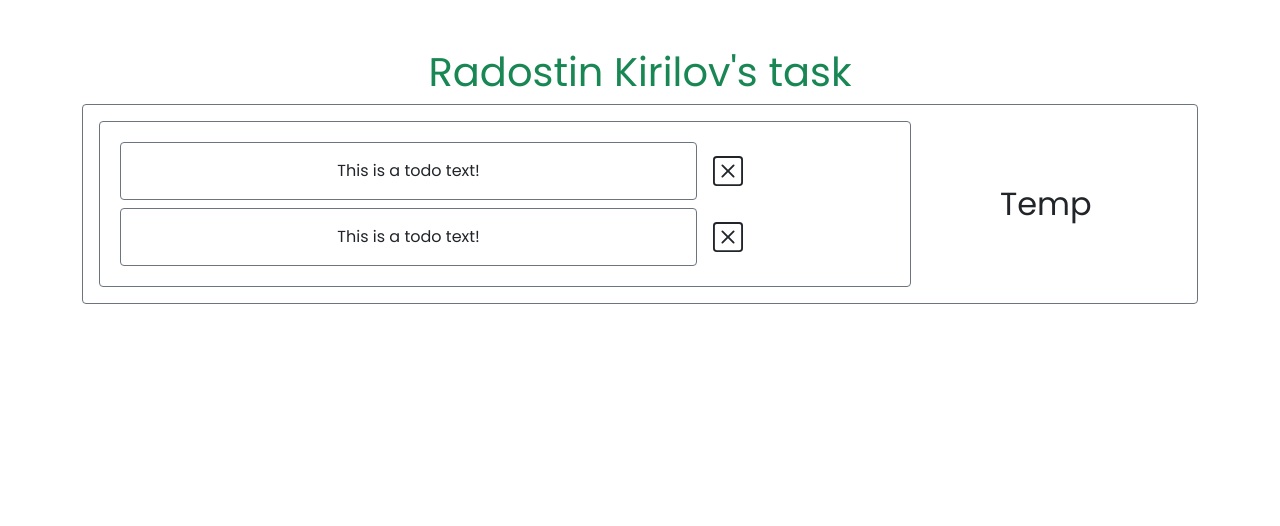
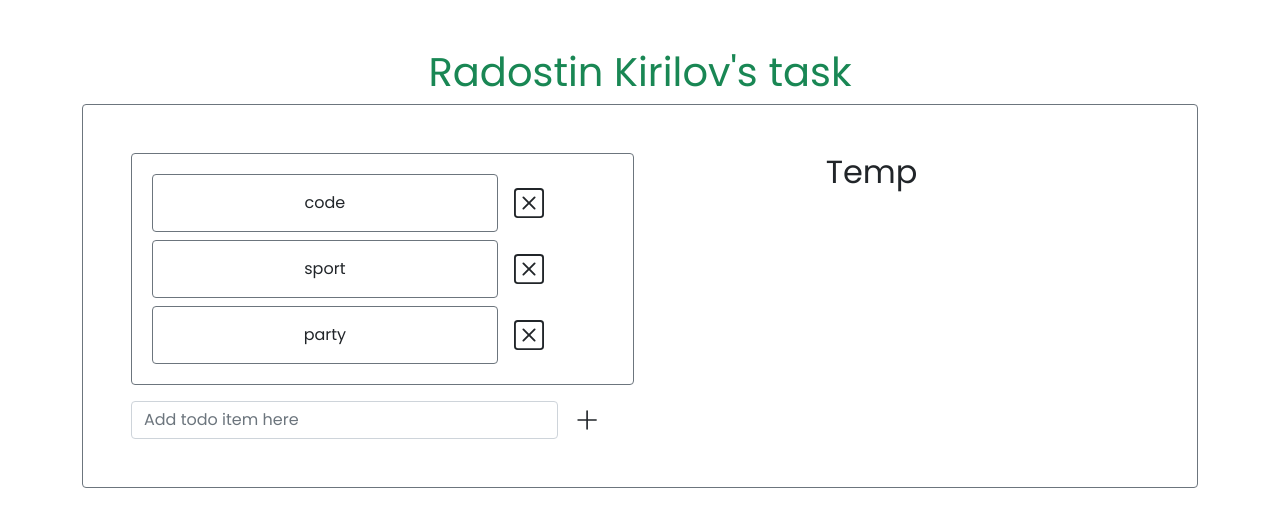
Before and after one commit to radooy/todo-app, a React (Create React App) app: page / in a window 1280 px wide. Shown: the top 526 px of the page. Built offline with nearby package versions, Linux system fonts and the light colour scheme.

Commit message:
Remove and add todo functionality added

```diff
--- a/src/components/MainContent/MainContent.jsx
+++ b/src/components/MainContent/MainContent.jsx
@@ -1,12 +1,35 @@
-import { Container } from "react-bootstrap";
+import { useState } from "react";
+import { Col, Container, Row } from "react-bootstrap";
 import TodoItems from "../TodoItems/TodoItems";
 import TemperatureViewer from "../TemperatureViewer/TemperatureViewer";
+import TodoInput from "../TodoInput/TodoInput";
 
 const MainContent = () => {
+    const [todos, setTodos] = useState([
+        { id: "1", text: "code" },
+        { id: "2", text: "sport" },
+        { id: "3", text: "party" }
+    ]);
+
+    const removeTodo = (id) => {
+        const todosAfterRemove = todos.filter(td => td.id !== id);
+        setTodos(todosAfterRemove);
+    }
+
+    const addTodo = (todo) => {
+        setTodos([...todos, todo]);
+    }
     return (
-        <Container className="d-flex border border-secondary rounded p-3">
-            <TodoItems />
-            <TemperatureViewer />
+        <Container className="border border-secondary rounded p-5">
+            <Row className="mb-3">
+                <Col lg="8">
+                    <TodoItems todos={todos} removeTodo={removeTodo} />
+                </Col>
+                <Col lg="4">
+                    <TemperatureViewer />
+                </Col>
+            </Row>
+            <TodoInput addTodo={addTodo} />
         </Container>
     )
 }
--- a/src/components/TemperatureViewer/TemperatureViewer.jsx
+++ b/src/components/TemperatureViewer/TemperatureViewer.jsx
@@ -1,7 +1,7 @@
 
 const TemperatureViewer = () => {
     return (
-        <h2 className="m-auto text-center">Temp</h2>
+        <h2 className="m-auto text-left">Temp</h2>
     )
 }
 
--- /dev/null
+++ b/src/components/TodoInput/TodoInput.jsx
@@ -0,0 +1,33 @@
+import { useState } from "react";
+import { Row, Col, Form } from "react-bootstrap";
+import { BsPlusLg } from 'react-icons/bs';
+import { v4 as uuidv4 } from 'uuid';
+
+const TodoInput = ({ addTodo }) => {
+    const [todo, setTodo] = useState({ id: '', text: '' });
+
+    const handleChange = (e) => {
+        setTodo((prevState) => ({
+            ...prevState,
+            text: e.target.value
+        }));
+    };
+
+    const handleBlur = () => {
+        setTodo((prevState) => ({
+            ...prevState,
+            id: uuidv4()
+        }));
+    };
+
+    return (
+        <Row className="w-50">
+            <Col lg="12" className="d-flex">
+                <Form.Control type="text" placeholder="Add todo item here" onChange={handleChange} onBlur={handleBlur} />
+                <BsPlusLg style={{ cursor: 'pointer' }} className="my-auto mx-3" size='30px' onClick={() => addTodo(todo)} />
+            </Col>
+        </Row>
+    )
+}
+
+export default TodoInput;
--- a/src/components/TodoItem/TodoItem.jsx
+++ b/src/components/TodoItem/TodoItem.jsx
@@ -1,13 +1,14 @@
 import { Card, Container } from "react-bootstrap";
-import { BsXSquare } from "react-icons/bs"
+import { BsXSquare } from "react-icons/bs";
 
-const TodoItem = () => {
+const TodoItem = ({ item, removeTodo }) => {
+
     return (
         <Container className="d-flex justify-content-start p-1">
             <Card className="w-75 border-secondary">
-                <Card.Body className="text-center">This is a todo text!</Card.Body>
+                <Card.Body className="text-center">{item.text}</Card.Body>
             </Card>
-            <BsXSquare style={{ cursor: 'pointer' }} className="my-auto mx-3" size='30px' />
+            <BsXSquare style={{ cursor: 'pointer' }} className="my-auto mx-3" size='30px' onClick={() => removeTodo(item.id)} />
         </Container>
     )
 }
--- a/src/components/TodoItems/TodoItems.jsx
+++ b/src/components/TodoItems/TodoItems.jsx
@@ -1,11 +1,13 @@
 import TodoItem from "../TodoItem/TodoItem";
 import { CardGroup } from "react-bootstrap";
 
-const TodoItems = () => {
+const TodoItems = ({ todos, removeTodo }) => {
+
   return (
     <CardGroup className="flex-column border border-secondary rounded p-3 w-75">
-      <TodoItem />
-      <TodoItem />
+      {todos.length ? todos.map((todo) => {
+        return <TodoItem key={todo.id} item={todo} removeTodo={removeTodo} />
+      }) : <div>No todos added yet</div>}
     </CardGroup>
   )
 }
```
